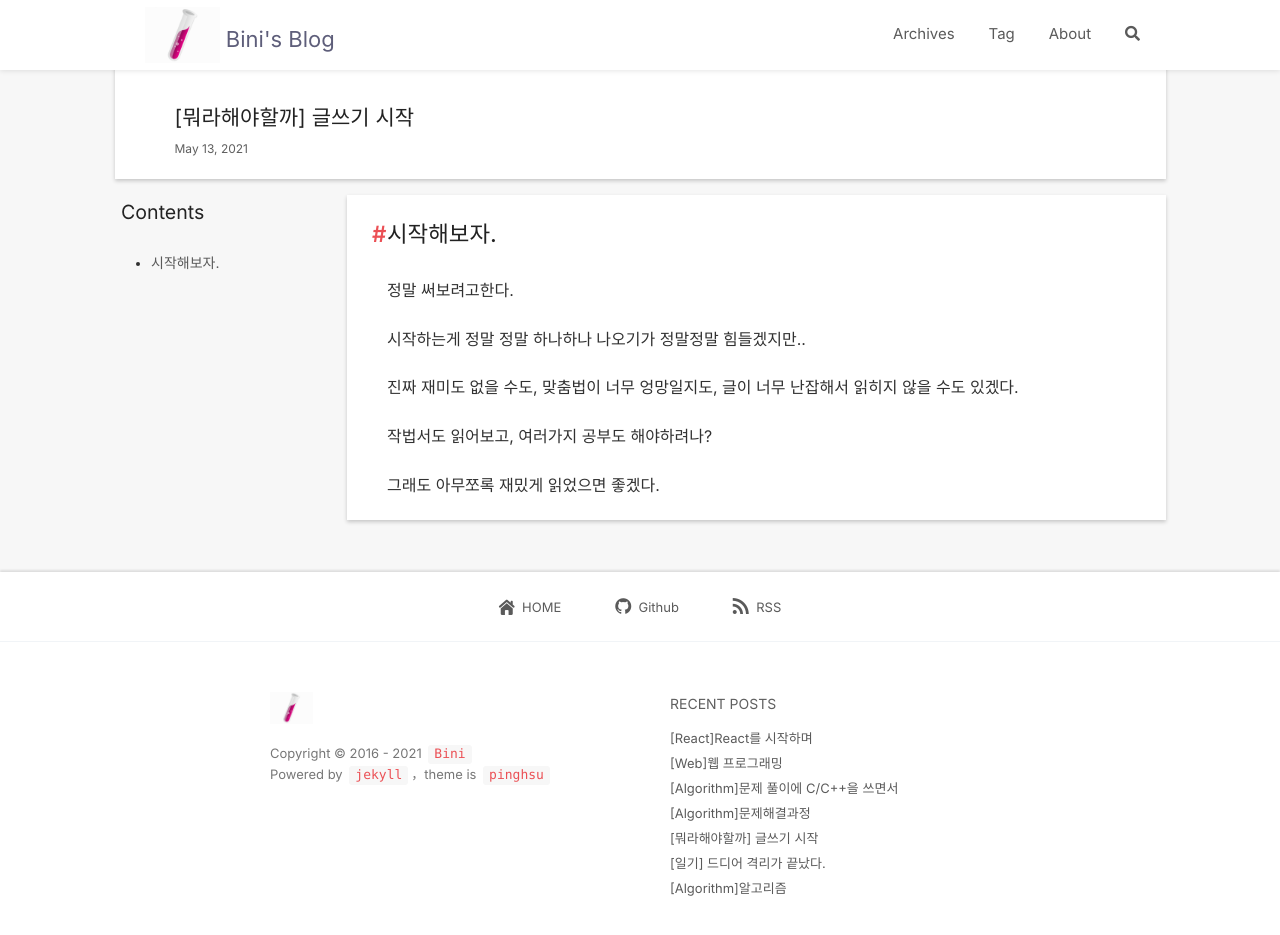
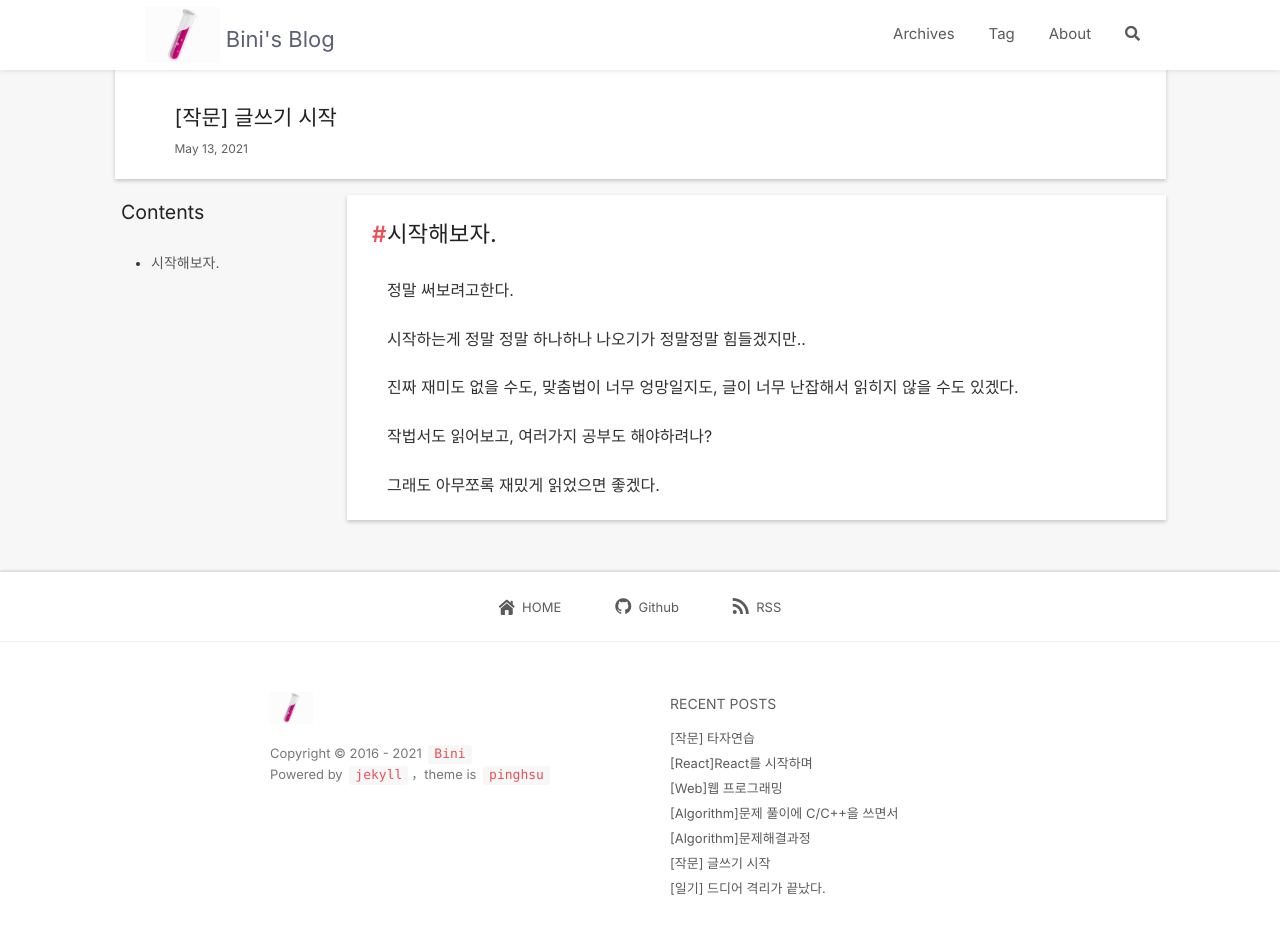
Before and after one commit to bini59/bini59.github.io, a Jekyll site: the page built from _posts/writting/2021-05-13-Start.md, in a window 1280 px wide and 962 px high. Shown: the top 935 px of the window. Built offline with Jekyll 4.4.1, drawn with Linux system fonts in a browser that asks for light colours; nearby versions of some CDN libraries; comment, search, counter and statistics services are not loaded; some of the changed lines change nothing that is shown.

Commit message:
Chore : Post First writing(타자연습)

```diff
--- a/_posts/writting/2021-05-13-Start.md
+++ b/_posts/writting/2021-05-13-Start.md
@@ -1,6 +1,6 @@
 ---
 layout        : post
-title         : "&#91;뭐라해야할까&#93; 글쓰기 시작"
+title         : "&#91;작문&#93; 글쓰기 시작"
 date          : 2021.05.13
 category      : writing
 comments      : true
--- /dev/null
+++ b/_posts/writting/2021-06-02-typingPractice.md
@@ -0,0 +1,22 @@
+---
+layout        : post
+title         : "&#91;작문&#93; 타자연습"
+date          : 2021.06.02
+category      : writing
+comments      : true
+tags          : [writing]
+icon          : note
+---
+
+* content
+{:toc}
+
+## 타자연습
+
+&nbsp;야간근무중에 할일이 없어 컴퓨터를 둘러보던 중 한컴타자연습을 발견했다. 아무리 야간이었지만 눈치가 보이더라.
+그치만 너무 심심했던 나는 참지 못하고 타자연습을 켰다. 10분정도 윤동주의 _"별 헤는 밤"_을 치다보니 문득 초등학생 때가 생각이 났다.
+
+지어진지 60년이나 된 낡은 학교에서 수업을 마치고 컴퓨터실로 뛰어간다. 그곳에는 지금은 상상도 못할 뒤통수가 툭 튀어나온 커다란 컴퓨터가 책상마다 있었고, 교실 뒤편에는 학생들이 딴 짓을 하나 감시하는 커다란 거울이 달려있었다.
+ITQ자격증을 따기 위해서 화요일, 목요일마다 컴퓨터실에 들렀다. 수업이 시작하면 10분정도 타자연습을 하고, 수업이 지루할 때면 친구와 함께 게임을 하며 킥킥대기도 했었다.
+
+더 이상은 뒤통수가 툭 튀어나온 커다란 컴퓨터도, 딴 짓하는 거울도 없는 이곳에서 그때를 떠올리며 타자연습을 켠다.
```
